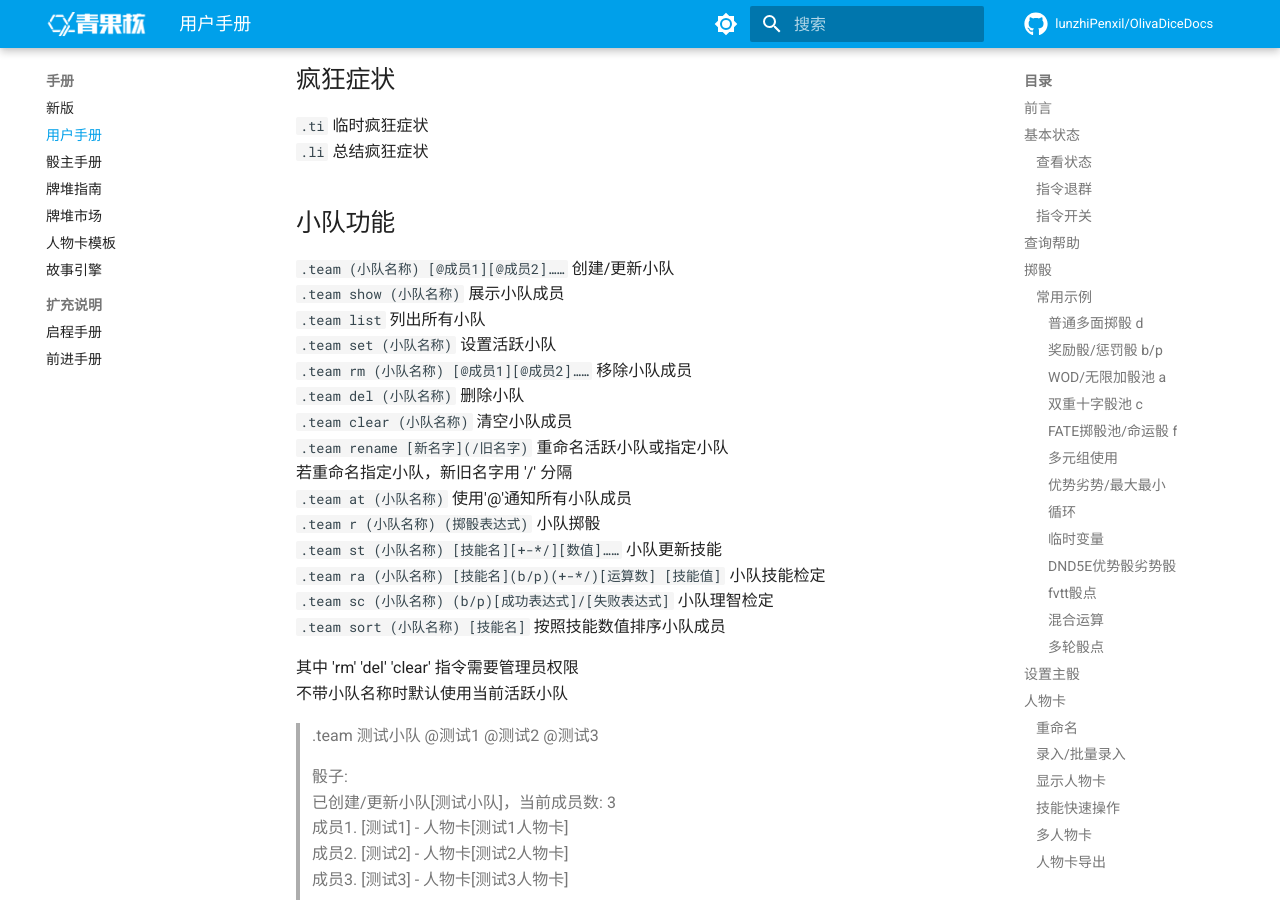
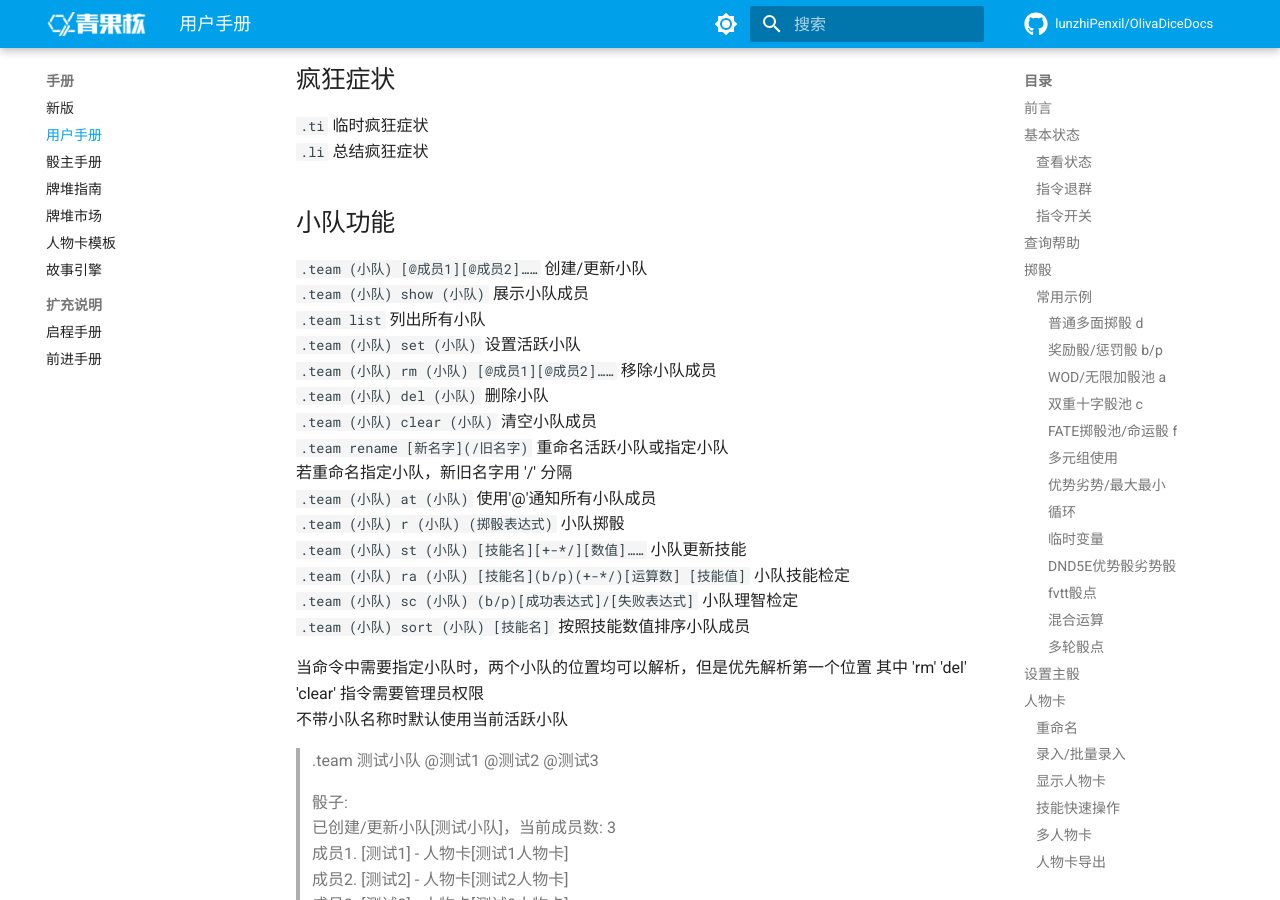
Before and after one commit to lunzhiPenxil/OlivaDiceDocs, an MkDocs documentation site: the page built from docs/User/Manual.md, in a window 1280 px wide and 900 px high, scrolled down 18280 px. Built offline with MkDocs 1.6.1 and Material for MkDocs 9.7.7, drawn with Linux system fonts in a browser that asks for light colours; comment, search, counter and statistics services are not loaded.

Commit message:
优化team指令

```diff
--- a/docs/User/Manual.md
+++ b/docs/User/Manual.md
@@ -653,22 +653,23 @@ AfB
 `.li` 总结疯狂症状
 
 ## 小队功能
-`.team (小队名称) [@成员1][@成员2]……` 创建/更新小队
-`.team show (小队名称)` 展示小队成员
+`.team (小队) [@成员1][@成员2]……` 创建/更新小队
+`.team (小队) show (小队)` 展示小队成员
 `.team list` 列出所有小队
-`.team set (小队名称)` 设置活跃小队
-`.team rm (小队名称) [@成员1][@成员2]……` 移除小队成员
-`.team del (小队名称)` 删除小队
-`.team clear (小队名称)` 清空小队成员
+`.team (小队) set (小队)` 设置活跃小队
+`.team (小队) rm (小队) [@成员1][@成员2]……` 移除小队成员
+`.team (小队) del (小队)` 删除小队
+`.team (小队) clear (小队)` 清空小队成员
 `.team rename [新名字](/旧名字)` 重命名活跃小队或指定小队
 若重命名指定小队，新旧名字用 '/' 分隔
-`.team at (小队名称)` 使用'@'通知所有小队成员
-`.team r (小队名称) (掷骰表达式)` 小队掷骰
-`.team st (小队名称) [技能名][+-*/][数值]……` 小队更新技能
-`.team ra (小队名称) [技能名](b/p)(+-*/)[运算数] [技能值]` 小队技能检定
-`.team sc (小队名称) (b/p)[成功表达式]/[失败表达式]` 小队理智检定
-`.team sort (小队名称) [技能名]` 按照技能数值排序小队成员
+`.team (小队) at (小队)` 使用'@'通知所有小队成员
+`.team (小队) r (小队) (掷骰表达式)` 小队掷骰
+`.team (小队) st (小队) [技能名][+-*/][数值]……` 小队更新技能
+`.team (小队) ra (小队) [技能名](b/p)(+-*/)[运算数] [技能值]` 小队技能检定
+`.team (小队) sc (小队) (b/p)[成功表达式]/[失败表达式]` 小队理智检定
+`.team (小队) sort (小队) [技能名]` 按照技能数值排序小队成员
 
+当命令中需要指定小队时，两个小队的位置均可以解析，但是优先解析第一个位置
 其中 'rm' 'del' 'clear' 指令需要管理员权限
 不带小队名称时默认使用当前活跃小队
 
```
